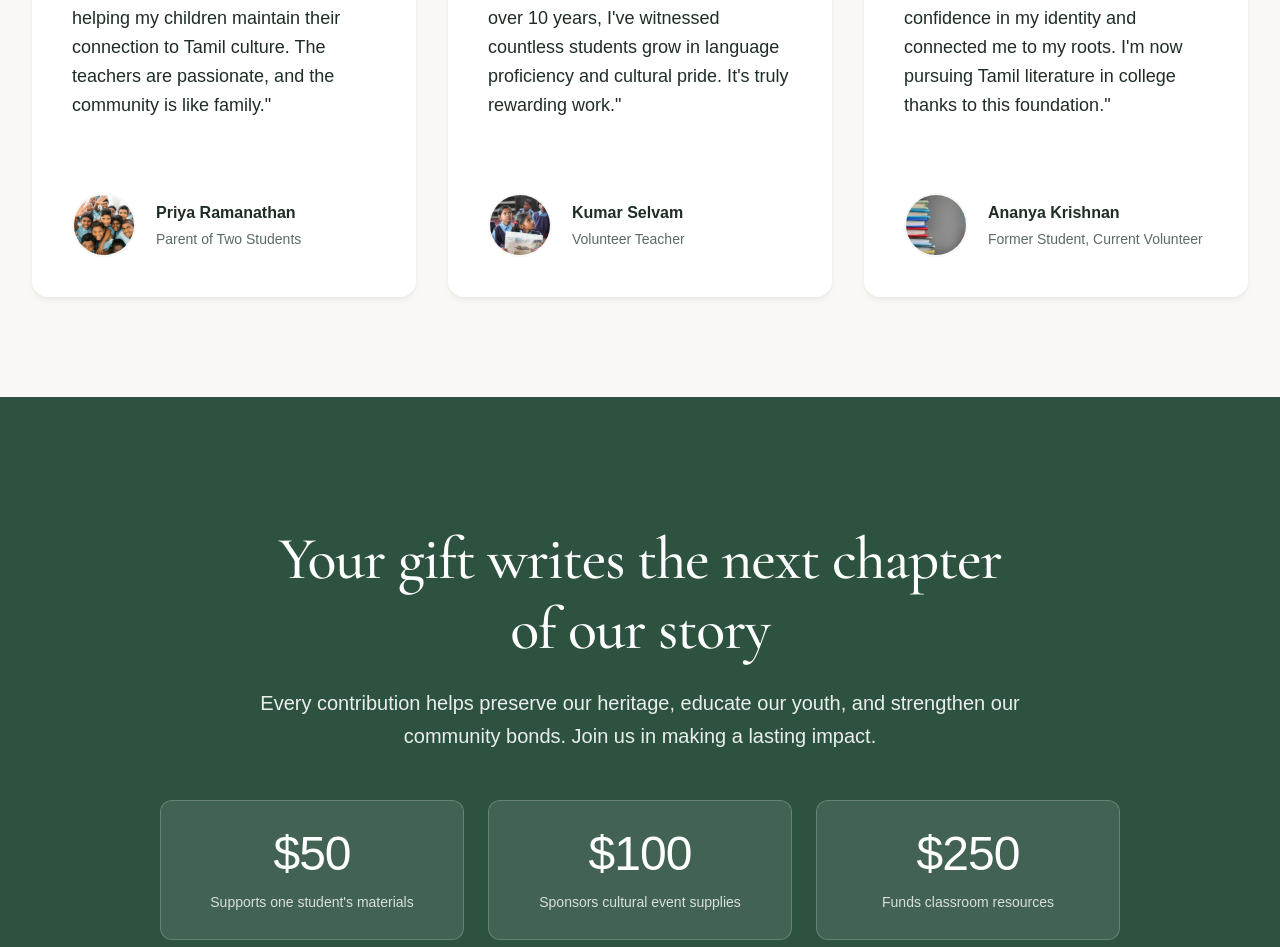
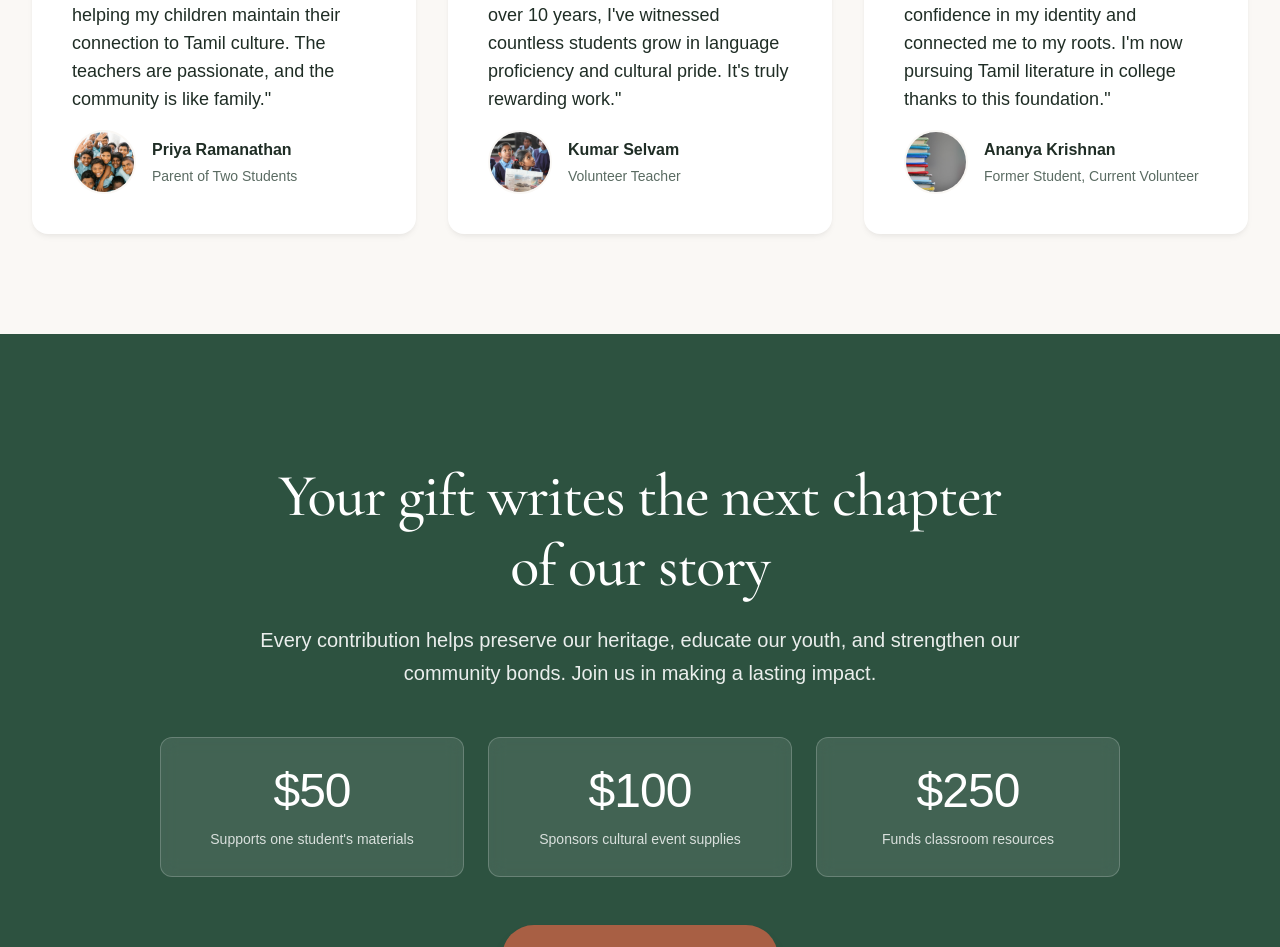
Before and after one commit to vijaytectra/sastha_website, a React (Vite) app: page / in a window 1280 px wide. Shown: the part 9265-10212 px from the top of the page. Built offline with nearby package versions, Linux system fonts and the light colour scheme.

Commit message:
Refactor DonationSection and Testimonials styles for improved responsiveness and layout consistency; adjust typography and spacing for better visual hierarchy

```diff
--- a/src/components/DonationSection.css
+++ b/src/components/DonationSection.css
@@ -1,11 +1,8 @@
 /* Donation Section CSS — mobile-first responsive */
 
 /*
- * Breakpoints
- * -----------
- * Mobile  : default (< 640px)   → 1 column tiers, compact type
- * Tablet  : 640px – 1024px     → 3-column tier grid (wraps to 2 if needed)
- * Desktop : min-width 1025px   → full spacing, largest heading
+ * Tier cards: always 3 columns (all screen sizes)
+ * Heading/CTA breakpoints: mobile → tablet (640px) → desktop (1025px)
  */
 
 .donate-section {
@@ -84,32 +81,33 @@
   color: rgba(255, 255, 255, 0.9);
 }
 
-/* Tiers — mobile: single column stack */
+/* Tiers — always 3 equal columns; scales down on narrow viewports */
 .donate-tiers-list {
   display: grid;
   width: 100%;
   min-width: 0;
-  max-width: 1000px;
+  max-width: 100%;
   margin-bottom: clamp(24px, 4vw, 48px);
   box-sizing: border-box;
-  gap: clamp(12px, 3vw, 24px);
-  grid-template-columns: 1fr;
+  gap: clamp(8px, 2vw, 24px);
+  grid-template-columns: repeat(3, minmax(0, 1fr));
+  align-items: stretch;
 }
 
 .donate-tier-card {
   background-color: rgba(255, 255, 255, 0.1);
   border: 0.8px solid rgba(255, 255, 255, 0.2);
-  border-radius: 12px;
+  border-radius: clamp(8px, 2vw, 12px);
   width: 100%;
   min-width: 0;
-  min-height: 140px;
+  min-height: clamp(100px, 28vw, 140px);
   height: auto;
   display: flex;
   flex-direction: column;
   justify-content: center;
   align-items: center;
   box-sizing: border-box;
-  padding: clamp(20px, 4vw, 24px);
+  padding: clamp(12px, 3vw, 24px) clamp(8px, 2vw, 16px);
   backdrop-filter: blur(8px);
   -webkit-backdrop-filter: blur(8px);
   transition: transform 0.2s ease, background-color 0.2s ease;
@@ -124,22 +122,26 @@
   color: #fff;
   text-align: center;
   font-family: 'Manrope', sans-serif;
-  font-size: clamp(32px, 8vw, 48px);
+  font-size: clamp(22px, 6vw, 48px);
   font-style: normal;
   font-weight: 500;
   line-height: 1.1;
-  margin-bottom: 12px;
-  letter-spacing: -1px;
+  margin: 0 0 clamp(6px, 1.5vw, 12px) 0;
+  letter-spacing: -0.5px;
+  width: 100%;
 }
 
 .donate-tier-desc {
   font-family: 'General Sans', sans-serif;
   font-weight: 500;
-  font-size: clamp(13px, 2vw, 14px);
-  line-height: 1.4;
+  font-size: clamp(10px, 2.8vw, 14px);
+  line-height: 1.35;
   color: rgba(255, 255, 255, 0.8);
   text-align: center;
-  max-width: 260px;
+  width: 100%;
+  max-width: 100%;
+  overflow-wrap: break-word;
+  hyphens: auto;
 }
 
 /* CTA — min 44×44px touch target */
@@ -207,19 +209,19 @@
   color: rgba(255, 255, 255, 0.7);
 }
 
-/* Tablet: 640px – 1024px — 3 equal columns when space allows */
+/* Tablet: 640px+ — larger type & spacing (tiers stay 3-across) */
 @media (min-width: 640px) {
   .donate-heading span {
     font-size: clamp(36px, 5.5vw, 52px);
     letter-spacing: -1px;
   }
 
-  .donate-tiers-list {
-    grid-template-columns: repeat(3, minmax(0, 1fr));
+  .donate-tier-amount {
+    letter-spacing: -1px;
   }
 
-  .donate-tier-card {
-    min-height: 140px;
+  .donate-tier-desc {
+    font-size: clamp(12px, 2vw, 14px);
   }
 
   .donate-cta-btn {
@@ -249,19 +251,15 @@
 
   .donate-tiers-list {
     gap: 24px;
-    max-width: 100%;
+    grid-template-columns: repeat(3, minmax(0, 1fr));
+    max-width: 960px;
+    margin-left: auto;
+    margin-right: auto;
   }
 
   .donate-tier-card {
-    max-width: 304px;
-    width: 100%;
-    justify-self: center;
-  }
-
-  /* Center the 3 fixed-max cards as a group */
-  .donate-tiers-list {
-    grid-template-columns: repeat(3, minmax(0, 304px));
-    justify-content: center;
+    min-height: 140px;
+    max-width: none;
   }
 
   .donate-cta-btn {
--- a/src/components/Testimonials.css
+++ b/src/components/Testimonials.css
@@ -85,7 +85,7 @@
   border-radius: 16px;
   box-shadow: 0px 4px 6px -1px rgba(0, 0, 0, 0.05), 0px 2px 4px -1px rgba(0, 0, 0, 0.03);
   padding: 40px;
-  min-height: 362.25px;
+  min-height: auto;
   height: 100%;
   width: 100%;
   min-width: 0;
@@ -105,8 +105,10 @@
 .test-card-body {
   display: flex;
   flex-direction: column;
-  height: 100%;
+  justify-content: flex-start;
+  gap: 16px; /* Tight, consistent space between quote and profile */
   width: 100%;
+  flex: 1;
 }
 
 /* Overlapping Quote Icon Badge */
@@ -136,17 +138,16 @@
   font-family: 'Manrope', sans-serif;
   font-weight: 300;
   font-size: 18px;
-  line-height: 29.25px;
+  line-height: 1.55;
   color: #1f2d25;
-  margin-bottom: auto; /* Push profile details to bottom */
 }
 
 /* Profile Row styling */
 .test-profile {
   display: flex;
   align-items: center;
-  gap: 20px;
-  margin-top: 24px;
+  gap: 16px;
+  margin-top: 0;
 }
 
 .test-avatar-box {
@@ -227,6 +228,20 @@
 
   .test-card {
     height: auto;
-    padding: 40px 24px 32px 24px;
+    padding: 36px 24px 28px 24px;
+  }
+
+  .test-card-body {
+    gap: 16px;
+  }
+
+  .test-quote-text {
+    font-size: 16px;
+    line-height: 1.5;
+  }
+
+  .test-profile {
+    gap: 14px;
+    margin-top: 0;
   }
 }
```
